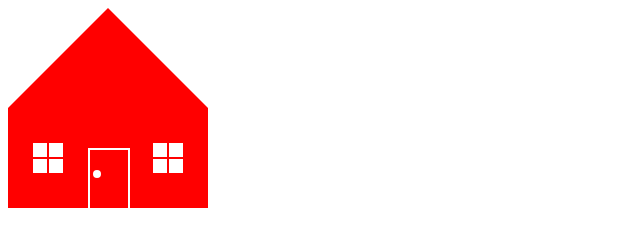
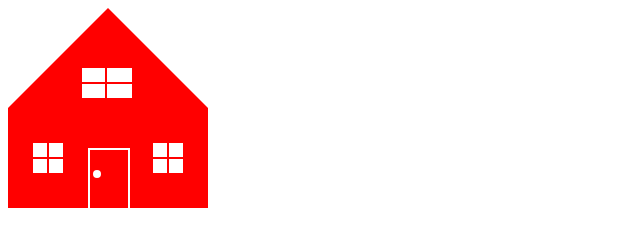
Before and after one commit to yevhensydorov/css-house, a plain HTML site: page index.html in a window 1280 px wide. Shown: the whole page, without its empty margins (0-640 px from the left). Drawn offline with Linux system fonts and the light colour scheme.

Commit message:
second floor finish

```diff
--- a/index.html
+++ b/index.html
@@ -10,7 +10,10 @@
 
 	</div>
 	<div class="second-floor">
-
+		<div class="window">
+			<div class="vertical-division"></div>
+			<div class="horizontal-division"></div>
+		</div>
 	</div>
 	<div class="first-floor">
 		<div class="left-windows">
--- a/styles.css
+++ b/styles.css
@@ -6,12 +6,40 @@
 }
 
 .second-floor {
+	position: relative;
 	width: 0;
 	height: 0;
 	border-left: 100px solid transparent;
 	border-right: 100px solid transparent;
 	border-bottom: 100px solid red;
 }
+
+/*WINDOW SECOND FLOOR START*/
+.window {
+	position: absolute;
+	width: 50px;
+	height: 30px;
+	top: 60px;
+	left: -26px;
+	background: white;
+}
+
+.window .vertical-division {
+	position: absolute;
+	width: 2px;
+	height: 30px;
+	background-color: red;
+	left: 23px;
+}
+
+.window .horizontal-division {
+	position: absolute;
+	width: 50px;
+	height: 2px;
+	background-color: red;
+	top: 14px;
+}
+/*WINDOW SECOND FLOOR FINISH*/
 
 /*DOOR START*/
 .left-side {
```
